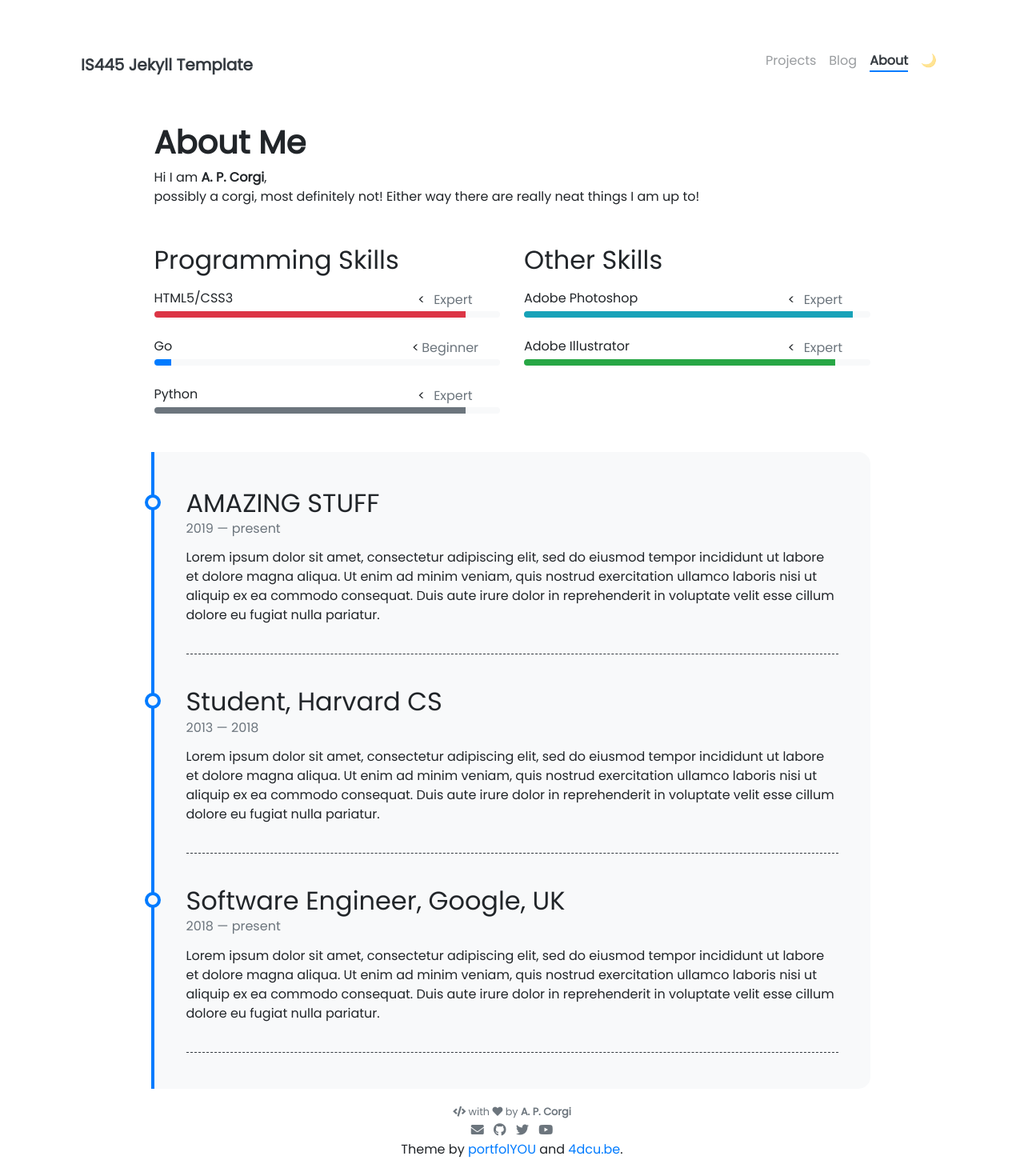
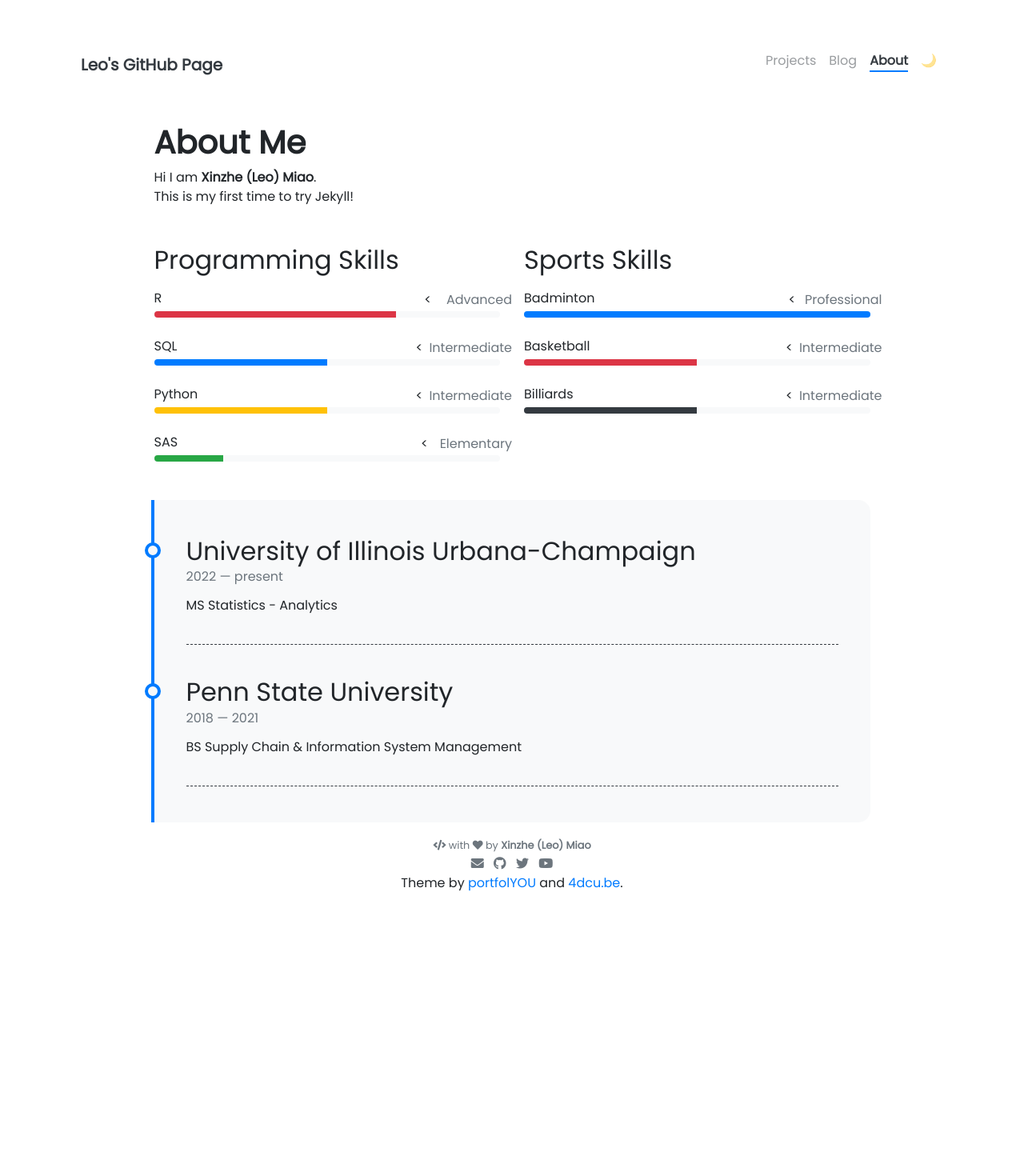
Before and after one commit to XinzheMiao/XinzheMiao.github.io, a Jekyll site: the page built from pages/about.md, in a window 1280 px wide. Shown: the whole page at 80% size. Built offline with Jekyll 4.4.1, drawn with Linux system fonts in a browser that asks for light colours; nearby versions of some CDN libraries; after the commit the page ends 1132 px from its top, so only the background shows below that.

Commit message:
upload template

```diff
--- a/_config.yml
+++ b/_config.yml
@@ -5,11 +5,12 @@
 # NOTE: it looks like you need to rebuild + repush everytime you update this _config.yml file
 
 ### Site Settings ###
-title               : IS445 Jekyll Template
+title               : Leo's GitHub Page
 description         : >-
-                      I am definitely not a corgi!
+                      YAHAHA! <br>
+                      This small seed was given to you by a Korok. It has a distinct smell.
 baseurl             : ""   # Change to empty quotes if you are hosting your site at <your-username>.github.io directly,
-#                                             otherwise will be hosted at <your-username>.github.io/{{base_url}}
+                           # otherwise will be hosted at <your-username>.github.io/{{base_url}}
 repository          : XinzheMiao/XinzheMiao.github.io   # Change to <your-username>/<your-username>.github.io (or remove it if you don't need remote projects) -- for example, I would put "jnaiman" without the quotes after the ":" here
 open_new_tab        : false                             # Opens external URLs in new tab (works for posts, projects and navbar only)
 
@@ -34,13 +35,13 @@ nav_exclude:                                            # The following paths ar
 
 ### Author Info ###
 author:
-  name              : A. P. Corgi
-  image             : https://i0.wp.com/www.threecorgis.com///wp-content/uploads/2014/09/three_corgis618-1-1.jpg
+  name              : Xinzhe (Leo) Miao
+  image             : https://cdn.vox-cdn.com/thumbor/Hsuptjj_yXH65Tx0PXAn598h3TQ=/0x0:1280x720/920x613/filters:focal(538x258:742x462):format(webp)/cdn.vox-cdn.com/uploads/chorus_image/image/72374390/Zelda_Tears_of_the_Kingdom_Korok_Seed_locations_1.0.jpg
 #  behance           : your_username
 # dribbble          : your_username
-  email             : username@domain.com
+  email             : xinzhem2@illinois.edu
 #  facebook          : your_username
-  github            : jnaiman # JPN
+  github            : XinzheMiao # JPN
 # gitlab            : your_username
 # instagram         : your_username
 # kaggle            : your_username
--- a/_data/other-skills.yml
+++ b/_data/other-skills.yml
@@ -1,9 +1,14 @@
-- name: Adobe Photoshop
-  percentage: 95
-  level: Expert
-  color: info
+- name: Badminton
+  percentage: 100
+  level: Professional
+  color: primary
 
-- name: Adobe Illustrator
-  percentage: 90
-  level: Expert
-  color: success
+- name: Basketball
+  percentage: 50
+  level: Intermediate
+  color: danger
+
+- name: Billiards
+  percentage: 50
+  level: Intermediate
+  color: dark
--- a/_data/programming-skills.yml
+++ b/_data/programming-skills.yml
@@ -1,14 +1,19 @@
-- name: HTML5/CSS3
-  percentage: 90
-  level: Expert
+- name: R
+  percentage: 70
+  level: Advanced
   color: danger
 
-- name: Go
-  percentage: 5
-  level: Beginner
-  color:
+- name: SQL
+  percentage: 50
+  level: Intermediate
+  color: primary
 
 - name: Python
-  percentage: 90
-  level: Expert
-  color: secondary
+  percentage: 50
+  level: Intermediate
+  color: warning
+
+- name: SAS
+  percentage: 20
+  level: Elementary
+  color: success
--- a/_data/timeline.yml
+++ b/_data/timeline.yml
@@ -1,26 +1,9 @@
-- title: AMAZING STUFF
-  from: 2019
+- title: University of Illinois Urbana-Champaign
+  from: 2022
   to: present
-  description: Lorem ipsum dolor sit amet, consectetur adipiscing elit,
-               sed do eiusmod tempor incididunt ut labore et dolore magna aliqua.
-               Ut enim ad minim veniam, quis nostrud exercitation ullamco laboris
-               nisi ut aliquip ex ea commodo consequat. Duis aute irure dolor in
-               reprehenderit in voluptate velit esse cillum dolore eu fugiat nulla pariatur.
+  description: MS Statistics - Analytics
 
-- title: Student, Harvard CS
-  from: 2013
-  to: 2018
-  description: Lorem ipsum dolor sit amet, consectetur adipiscing elit,
-               sed do eiusmod tempor incididunt ut labore et dolore magna aliqua.
-               Ut enim ad minim veniam, quis nostrud exercitation ullamco laboris
-               nisi ut aliquip ex ea commodo consequat. Duis aute irure dolor in
-               reprehenderit in voluptate velit esse cillum dolore eu fugiat nulla pariatur.
-
-- title: Software Engineer, Google, UK
+- title: Penn State University
   from: 2018
-  to: present
-  description: Lorem ipsum dolor sit amet, consectetur adipiscing elit,
-               sed do eiusmod tempor incididunt ut labore et dolore magna aliqua.
-               Ut enim ad minim veniam, quis nostrud exercitation ullamco laboris
-               nisi ut aliquip ex ea commodo consequat. Duis aute irure dolor in
-               reprehenderit in voluptate velit esse cillum dolore eu fugiat nulla pariatur.
+  to: 2021
+  description: BS Supply Chain & Information System Management
--- a/pages/about.md
+++ b/pages/about.md
@@ -7,12 +7,12 @@ weight: 3
 
 # **About Me**
 
-Hi I am **{{ site.author.name }}**,<br>
-possibly a corgi, most definitely not!  Either way there are really neat things I am up to!
+Hi I am **{{ site.author.name }}**.<br>
+This is my first time to try Jekyll!
 
 <div class="row">
 {% include about/skills.html title="Programming Skills" source=site.data.programming-skills %}
-{% include about/skills.html title="Other Skills" source=site.data.other-skills %}
+{% include about/skills.html title="Sports Skills" source=site.data.other-skills %}
 </div>
 
 <div class="row">
```
Also changed, not shown: 9 other files.
